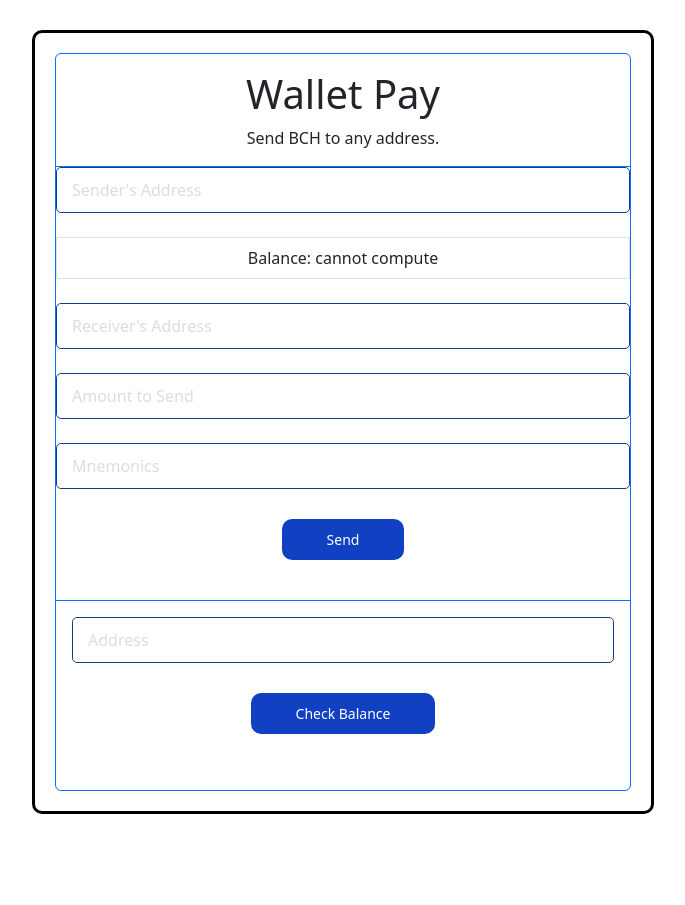
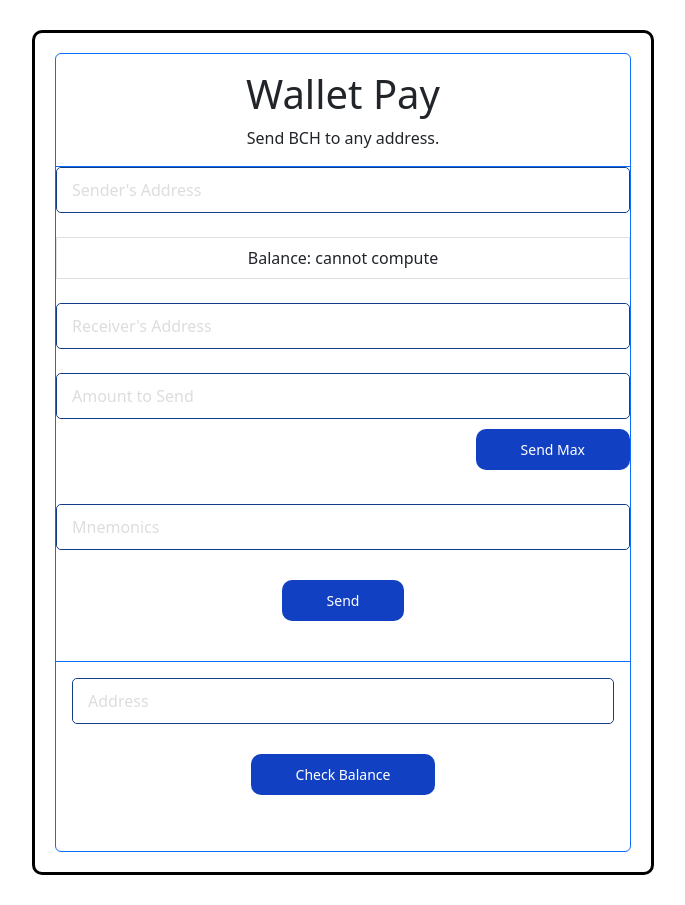
Before and after one commit to chandanchoudhury0809/wallet-transfer, a React (Create React App) app: page / in a window 1280 px wide. Shown: the whole page, without its empty margins (297-982 px from the left). Before the commit the page ends 844 px from the top, so only its background shows below. Built offline with nearby package versions, Linux system fonts and the light colour scheme.

Commit message:
Minor updates

```diff
--- a/src/screens/bchwallet.js
+++ b/src/screens/bchwallet.js
@@ -4,7 +4,7 @@ import { Form, Button } from "react-bootstrap";
 import Card from "react-bootstrap/Card";
 import ListGroup from "react-bootstrap/ListGroup";
 import swal from "sweetalert";
-import { sendBch } from "../functions/bchUtils";
+import { sendBch } from "../functions/bch2";
 import { getBchAccountBalance } from "../functions/bch2";
 import Spinner from "react-bootstrap/Spinner";
 
@@ -92,6 +92,9 @@ const Bchwallet = () => {
     }
     document.getElementById("bal-form").reset();
   };
+  const handleMax = () => {
+
+  }
   return (
     <>
       <Wrapper>
@@ -139,6 +142,15 @@ const Bchwallet = () => {
                     onChange={(e) => setAmount(e.target.value)}
                   />
                 </FormControl>
+                <ButtonControl1>
+                  <ButtonSend
+                    variant="light"
+                    onClick={handleMax}
+                    size="sm"
+                  >
+                    Send Max
+                  </ButtonSend>
+                </ButtonControl1>
                 <br />
                 <FormControl>
                   <Form.Control
@@ -278,6 +290,15 @@ const ButtonControl = styled.div`
     padding-top: 10px;
   }
 `;
+const ButtonControl1 = styled.div`
+padding-top: 10px;
+padding-bottom: 10px;
+  text-align: right;
+  @media (max-width: 768px) {
+    text-align: center;
+    padding-top: 10px;
+  }
+`;
 const ButtonSend = styled(Button)`
   padding: 10px 45px;
   border-radius: 10px;
@@ -288,4 +309,7 @@ const ButtonSend = styled(Button)`
   @media (max-width: 768px) {
     margin: 50px 0;
   }
+  :hover {
+    color: pink;
+  }
 `;
```
